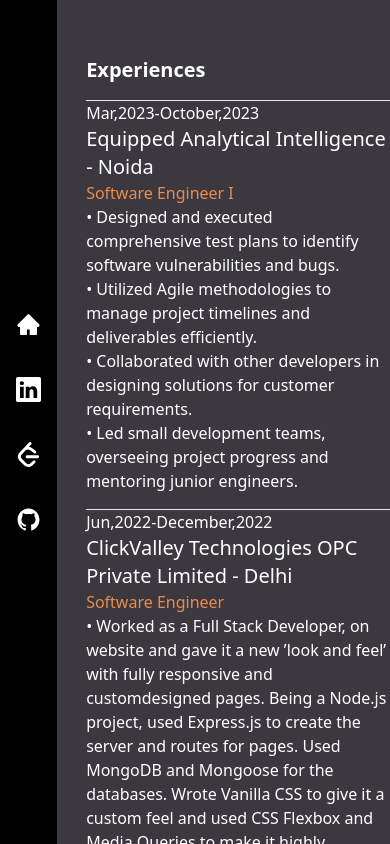
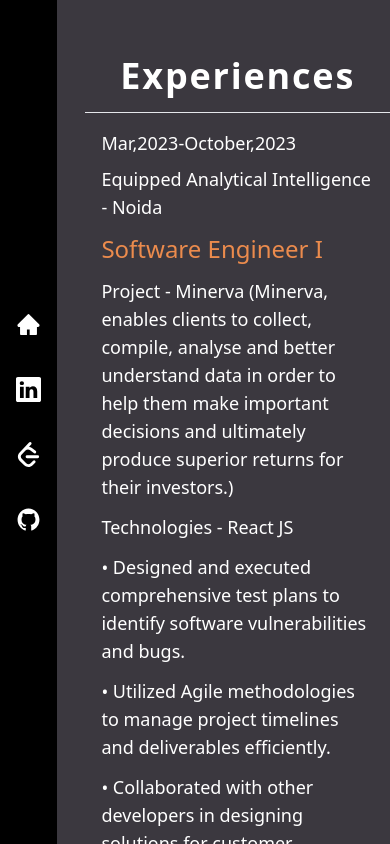
Before and after one commit to singh-aparna/portfolio-aparna-singh, a React (Create React App) app: page /experience in a window 390 px wide. Shown: the top 844 px of the page. Built offline with nearby package versions, Linux system fonts and the light colour scheme.

Commit message:
Fixed some layout

```diff
--- a/src/Webview/Component/Button/Button.js
+++ b/src/Webview/Component/Button/Button.js
@@ -2,7 +2,7 @@
 
 const Button = ({ title }) => {
   return (
-    <div className="bg-[#f7914d] p-1 md:p-4 rounded-xl w-max ">{title}</div>
+    <div className="bg-[#f7914d] p-2 md:p-3  rounded-xl w-max  ">{title}</div>
   );
 };
 
--- a/src/Webview/Component/ExperienceCard/ExperienceCard.js
+++ b/src/Webview/Component/ExperienceCard/ExperienceCard.js
@@ -2,22 +2,15 @@
 
 const ExperienceCard = ({period, company, profile, project, tech, responsibility1, responsibility2, responsibility3, responsibility4 }) => {
     return (
-        <div className='border-t gap-y-2 flex flex-col  '>
-            {/* <div className='font-semibold text-xl'>{company}</div>
-            <div className='text-[#eb8b4d]'>{profile}</div>
-            <div>{project}
-            </div>
-            <div>{tech}</div>
-            <div>{responsibility1}</div>
-            <div>{responsibility2}</div>
-            <div>{responsibility3}</div>
-            <div>{responsibility4}</div> */}
-            <div className='grid grid-cols-1 md:grid-cols-2 gap-x-0'>
-                <div className='grid-cols-1'>{period}</div>
+
+            <div className='border-t grid grid-cols-1 md:grid-cols-2 gap-y-2 md:gap-y-0 p-4 md:px-36 md:py-6'>
+                <div className='grid-cols-1 text-lg md:text-base'>{period}</div>
                 <div className='grid-cols-1 '>
-                    <div className='flex flex-col'>
-                        <div className='text-xl'>{company}</div>
-                    <div className='text-[#eb8b4d]'>{profile}</div>
+                    <div className='flex flex-col gap-y-3 text-lg md:text-base'>
+                        <div className=''>{company}</div>
+                    <div className='text-[#eb8b4d] text-2xl'>{profile}</div>
+                    <div>{project}</div>
+                    <div>{tech}</div>
                     <div>{responsibility1}</div>
                     <div>{responsibility2}</div>
                     <div>{responsibility3}</div>
@@ -25,7 +18,7 @@
                     </div>
                 </div>
             </div>
-        </div>
+
     )
 }
 export default ExperienceCard
--- a/src/Webview/Component/PopUp/PopUp.js
+++ b/src/Webview/Component/PopUp/PopUp.js
@@ -11,10 +11,10 @@
         <div className='h-full ml-4 grid grid-cols-1 lg:grid-cols-2 p-16 md:px-24 md:py-5 items-center justify-between'>
             <div className='flex flex-col gap-5 md:gap-3 text-lg md:text-xl'>
                 <div className='flex justify-between'>
-                    <div className='font-semibold'>ABOUT ME</div>
+                    <div className='font-semibold md:text-4xl text-3xl'>ABOUT ME</div>
                     <NavLink to="/"><IoCloseSharp /></NavLink>
                 </div>
-                <div className='text-sm md:text-base'>I am a skilled React.js Developer with 1.9 years of experience building responsive, scalable, and user-friendly web applications. I have a strong command of JavaScript (ES6+), React.js, and modern front-end technologies, including HTML5, CSS3, and Tailwind CSS. My experience includes working with state management libraries like Redux and integrating APIs to deliver seamless functionality. I am passionate about providing high-quality code, optimizing performance, and continually learning to stay updated with industry trends.</div>
+                <div className='text-[16px]'>I am a skilled React.js Developer with 1.9 years of experience building responsive, scalable, and user-friendly web applications. I have a strong command of JavaScript (ES6+), React.js, and modern front-end technologies, including HTML5, CSS3, and Tailwind CSS. My experience includes working with state management libraries like Redux and integrating APIs to deliver seamless functionality. I am passionate about providing high-quality code, optimizing performance, and continually learning to stay updated with industry trends.</div>
                 <div className='flex flex-wrap gap-3 text-sm md:text-base'>
                     <Button className="" title="#reactjs" />
                     <Button title="#nextjs" />
--- a/src/Webview/Experience/Experience.js
+++ b/src/Webview/Experience/Experience.js
@@ -4,7 +4,7 @@
 const Experience = () => {
   return (
     <div className='pl-20 pt-14 flex flex-col gap-y-4  text-white bg-[#3b383f] ' >
-      <div className='text-xl md:text-3xl font-semibold'>Experiences</div>
+      <div className='text-4xl md:text-5xl font-bold text-center tracking-wider'>Experiences</div>
       <ExperienceCard period="Mar,2023-October,2023" company="Equipped Analytical Intelligence - Noida" profile="Software Engineer I"
         project="Project - Minerva (Minerva, enables clients to collect, compile, analyse and better understand data in order to help
 them make important decisions and ultimately produce superior returns for their investors.)"
--- a/src/Webview/Section1/Section1.js
+++ b/src/Webview/Section1/Section1.js
@@ -5,17 +5,18 @@
 // import PopUp from "../Component/PopUp/PopUp";
 import { NavLink } from "react-router-dom";
 import ProfileCard from "../Component/ProfileCard/ProfileCard";
+import { HiDownload } from "react-icons/hi";
 
 const Section1 = () => {
   const openPopUp = () => {
   }
   return (
     <div className="h-screen  flex flex-col gap-5 mx-0 px-2 md:px-20  pt-32 font-semibold text-white bg-[#3b383f] ">
-      <div className="text-xl md:text-3xl">I'm a Mern Stack Developer</div>
-      <div className="text-2xl md:text-6xl leading-snug tracking-tightest">Aparna Singh</div>
+      <div className="text-2xl md:text-3xl">I'm a Mern Stack Developer</div>
+      <div className="text-5xl md:text-6xl leading-snug tracking-tightest">Aparna Singh</div>
       <ProfileCard />
       <div> <a href="../document/Singh_Aparna_Resume.pdf"
-        download="Singh_Aparna_Resume.pdf"><Button className="tracking-wider" title="DOWNLOAD CV ↓" /></a></div>
+        download="Singh_Aparna_Resume.pdf"><Button className="tracking-wider" title={<span className="flex justify-center items-center  gap-x-2">DOWNLOAD CV <HiDownload /></span>} /></a></div>
       <div className="flex gap-x-4 md:gap-x-6 mt-10">
         <NavLink to="/popup"><Button title="About me" onClick={openPopUp} /></NavLink>
         <NavLink to="/latest-work"><div className=""><Button title="Latest Work" /></div></NavLink>
```
